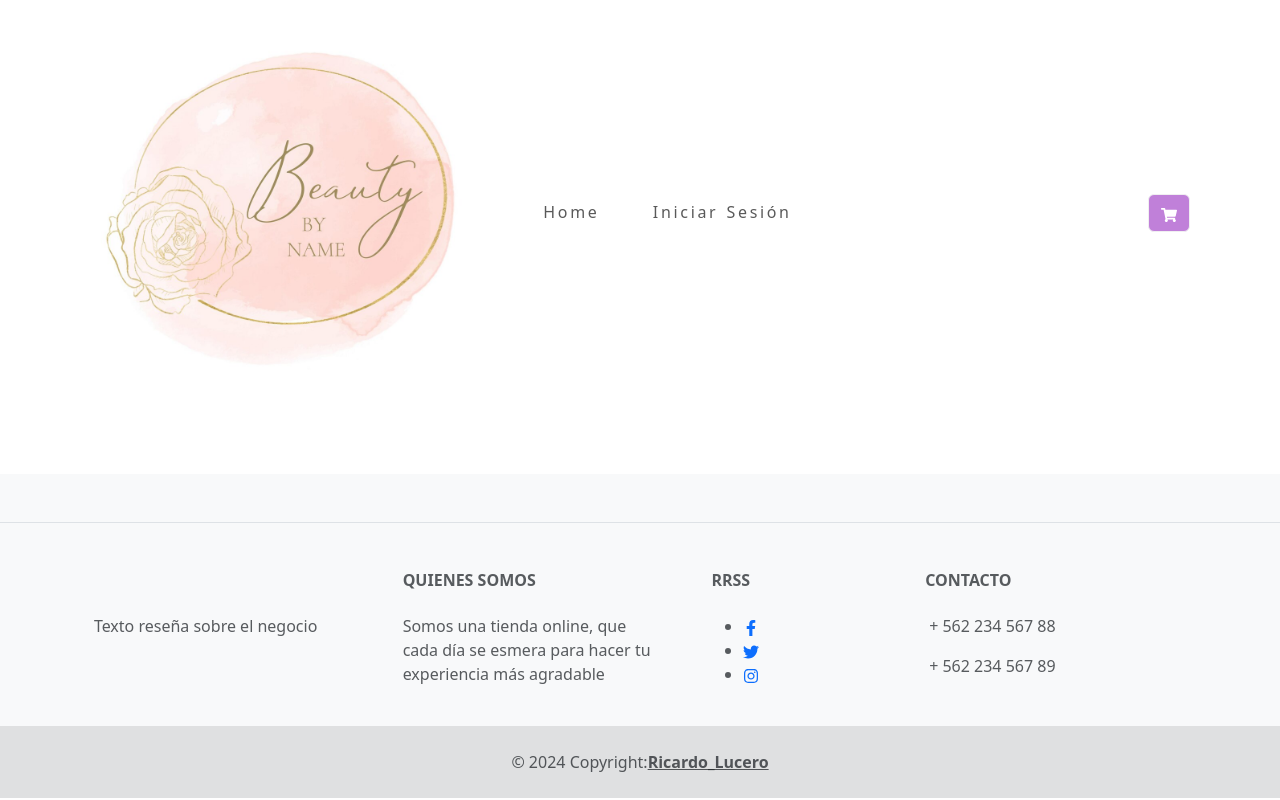
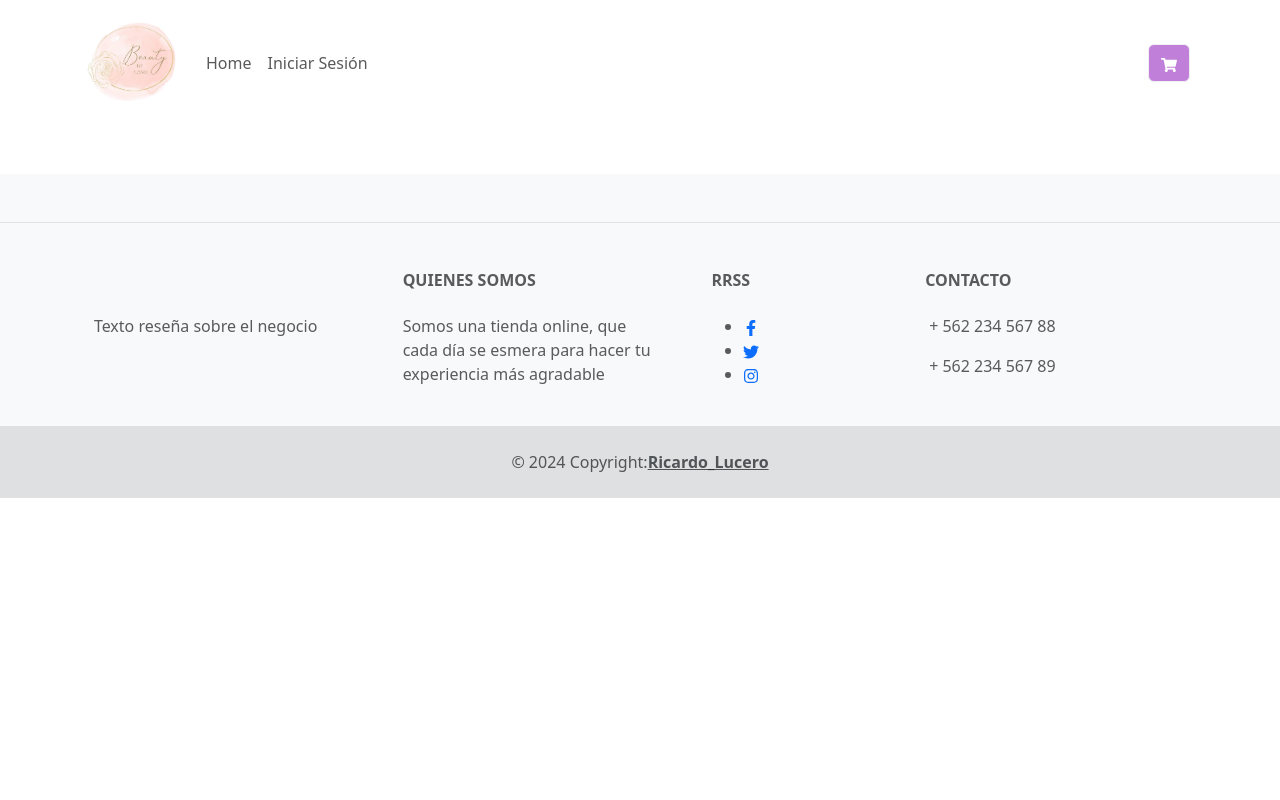
Before and after one commit to RLucer/tienda-ecommerce-5, a React (Vite) app: page / in a window 1280 px wide. Built offline with nearby package versions, Linux system fonts and the light colour scheme; no server answers.

Commit message:
update logo

```diff
--- a/src/components/Navbar.jsx
+++ b/src/components/Navbar.jsx
@@ -7,7 +7,7 @@ import { Link } from "react-router-dom";
 //import { ChildExample } from './ChildExample';
 import { UserContext } from '../context/UserContext'
 // import { CountProduct } from './CountProduct';
-import './Navbar.css'
+//import './Navbar.css'
 import Shopping from './shop';
 
 //import { Cart } from '../components/Cart'
@@ -25,8 +25,8 @@ export default function NavbarMenu() {
         <Navbar.Brand as={Link} to="/home">
           <img
             src="/log.jpeg"
-            width="400"
-            height="400"
+            width="100"
+            height="100"
             className="d-inline-block align-top"
             alt="200"
           />
```
